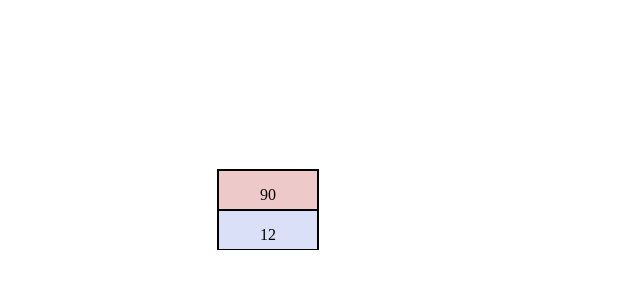
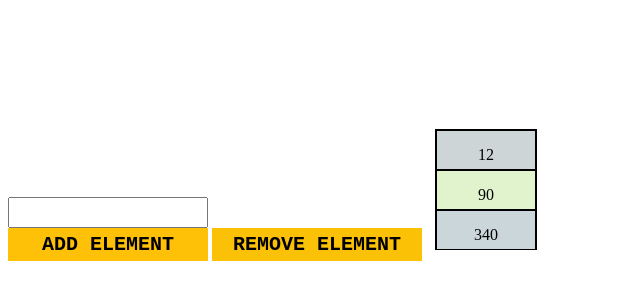
Before and after one commit to agatanyc/queue-visualization, a plain HTML site: page index.html in a window 1280 px wide. Shown: the part 258-558 px from the top of the page, without its empty margins (0-640 px from the left). Drawn offline with Linux system fonts and the light colour scheme.

Commit message:
Add interface buttons.

```diff
--- a/index.html
+++ b/index.html
@@ -1,7 +1,51 @@
 <!doctype html>
 <html>
-    <head></head>
+    <head>
+        <style>
+        #buttonAdd {
+            background-color: #FFC107;
+            width: 200px;
+            text-align: center;
+            padding: 5px 5px 5px 5px;
+            font-weight: bold;
+            font-family: monospace;
+            font-size: 20px;
+            box-sizing: border-box;
+            cursor: pointer
+        }
+        #buttonRemove {
+            background-color: #FBC107;
+            width: 200px;
+            text-align: center;
+            padding: 5px 5px 5px 5px;
+            font-weight: bold;
+            font-family: monospace;
+            font-size: 20px;
+            display: inline-block;
+            cursor: pointer
+        }
+        #valueAdd {
+            padding: 6px 6px 6px 6px;
+            width: 200px;
+            box-sizing: border-box;
+        }
+        #addCointainer {
+            display: inline-block;
+        }
+        #menuCointainer {
+            display: inline-block;
+        }
+
+        </style>
+    </head>
     <body>
+        <div id="menuCointainer">
+              <div id="addCointainer">
+                <input id="valueAdd" type="text">
+                <div id="buttonAdd">ADD ELEMENT</div>
+            </div>
+            <div id="buttonRemove">REMOVE ELEMENT</div>
+        </div>
         <script src="main.js"></script>
     </body>
 </html>
--- a/main.js
+++ b/main.js
@@ -94,6 +94,15 @@ Queue.prototype.dequeue = function() {
 var queue = new Queue();
 svg.appendChild(queue.svgElement);
 
+var buttonAdd = document.getElementById("buttonAdd")
+var valueAdd = document.getElementById("valueAdd")
+var buttonRemove = document.getElementById("buttonRemove")
+
+buttonAdd.onclick = function(event) {
+    queue.enqueue(valueAdd.value)
+}
+buttonRemove.onclick = function(event) {queue.dequeue()}
+
 queue.enqueue(10);
 queue.enqueue(1);
 queue.enqueue(12);
@@ -107,4 +116,4 @@ queue.dequeue();
 queue.enqueue(12);
 queue.dequeue();
 queue.dequeue();
-queue.dequeue();
+//queue.dequeue();
```
